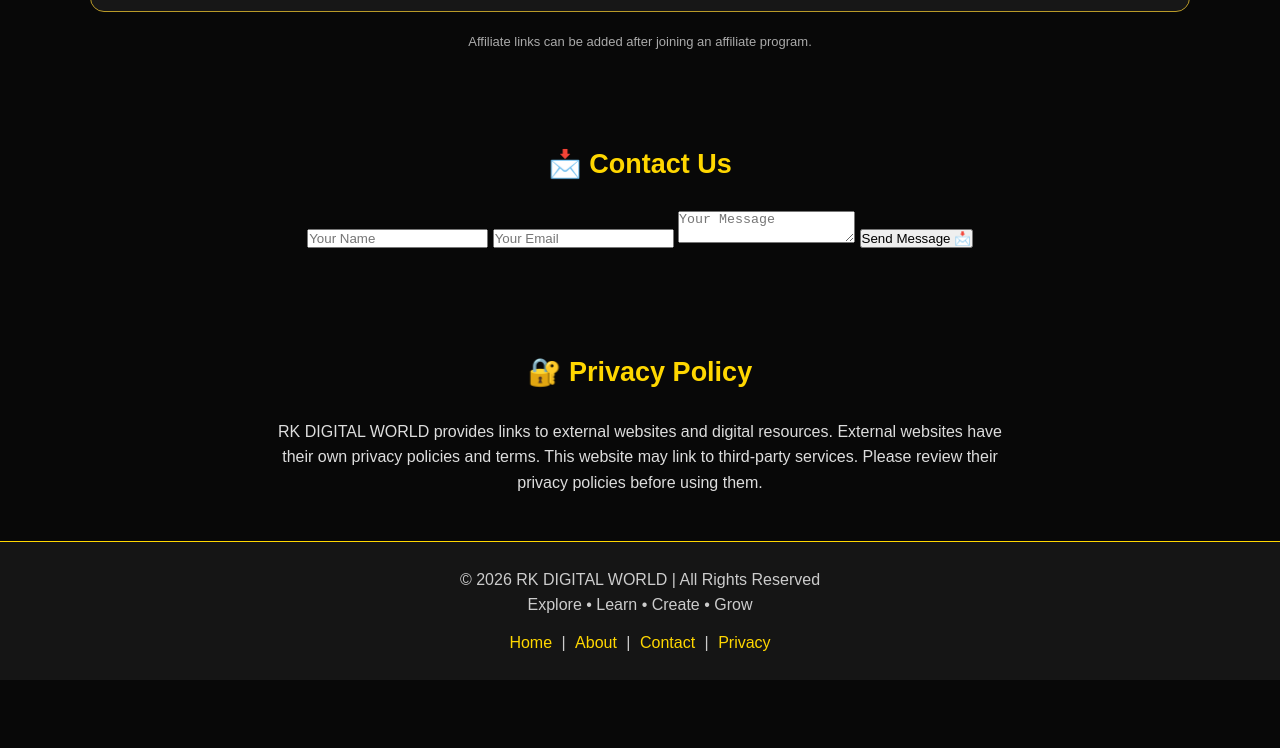
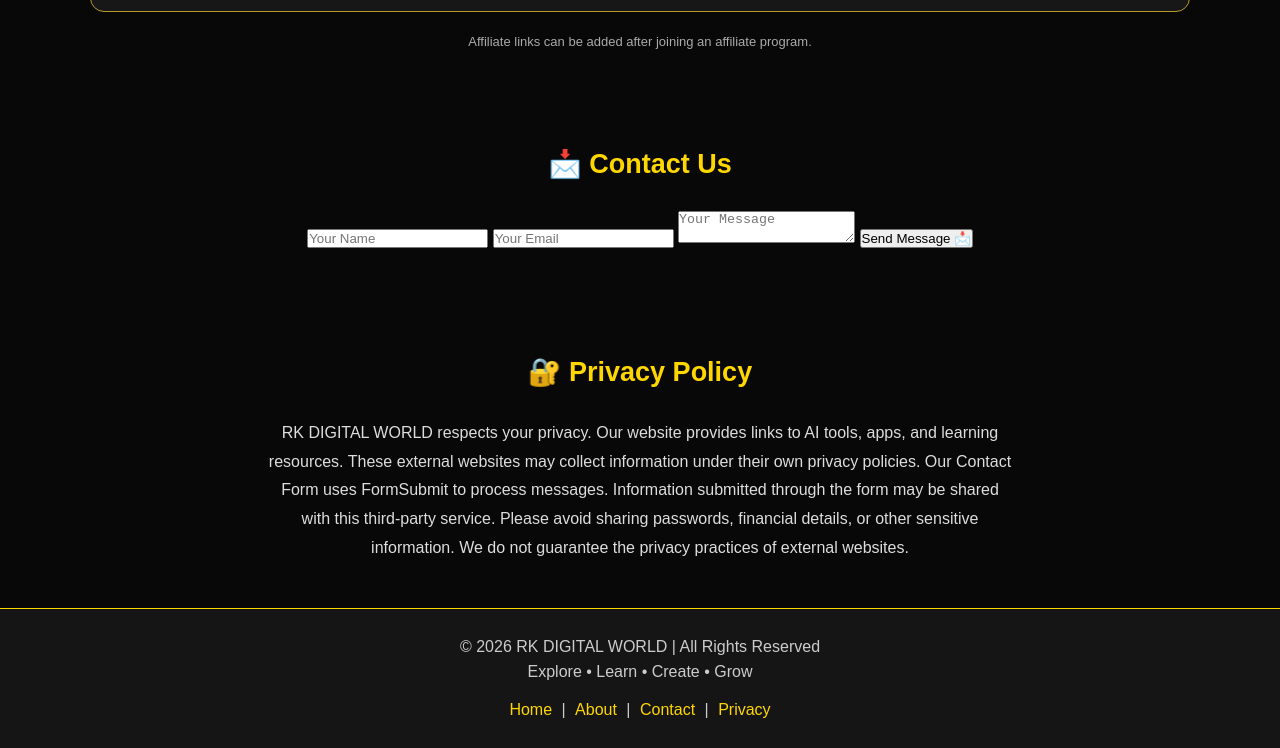
Before and after one commit to rajmetre550-art/RK-digital-world-, a plain HTML site: page index.html in a window 1280 px wide. Shown: the part 4108-4856 px from the top of the page. Before the commit the page ends 4788 px from the top, so only its background shows below. Drawn offline with Linux system fonts and the light colour scheme.

Commit message:
Improve Privacy Policy section
Updated privacy information about external links and the Contact Form.

```diff
--- a/index.html
+++ b/index.html
@@ -599,12 +599,15 @@ footer a {
 <section class="section" id="privacy">
   <h2>🔐 Privacy Policy</h2>
 
-  <p style="color:#ddd;max-width:750px;margin:auto;">
-    RK DIGITAL WORLD provides links to external websites and digital resources.
-    External websites have their own privacy policies and terms.
-    This website may link to third-party services.
-    Please review their privacy policies before using them.
-  </p>
+ <p style="color:#ddd;max-width:750px;margin:auto;line-height:1.8;">
+  RK DIGITAL WORLD respects your privacy.
+  Our website provides links to AI tools, apps, and learning resources.
+  These external websites may collect information under their own privacy policies.
+  Our Contact Form uses FormSubmit to process messages.
+  Information submitted through the form may be shared with this third-party service.
+  Please avoid sharing passwords, financial details, or other sensitive information.
+  We do not guarantee the privacy practices of external websites.
+</p>
 </section>
 
 <footer>
```
